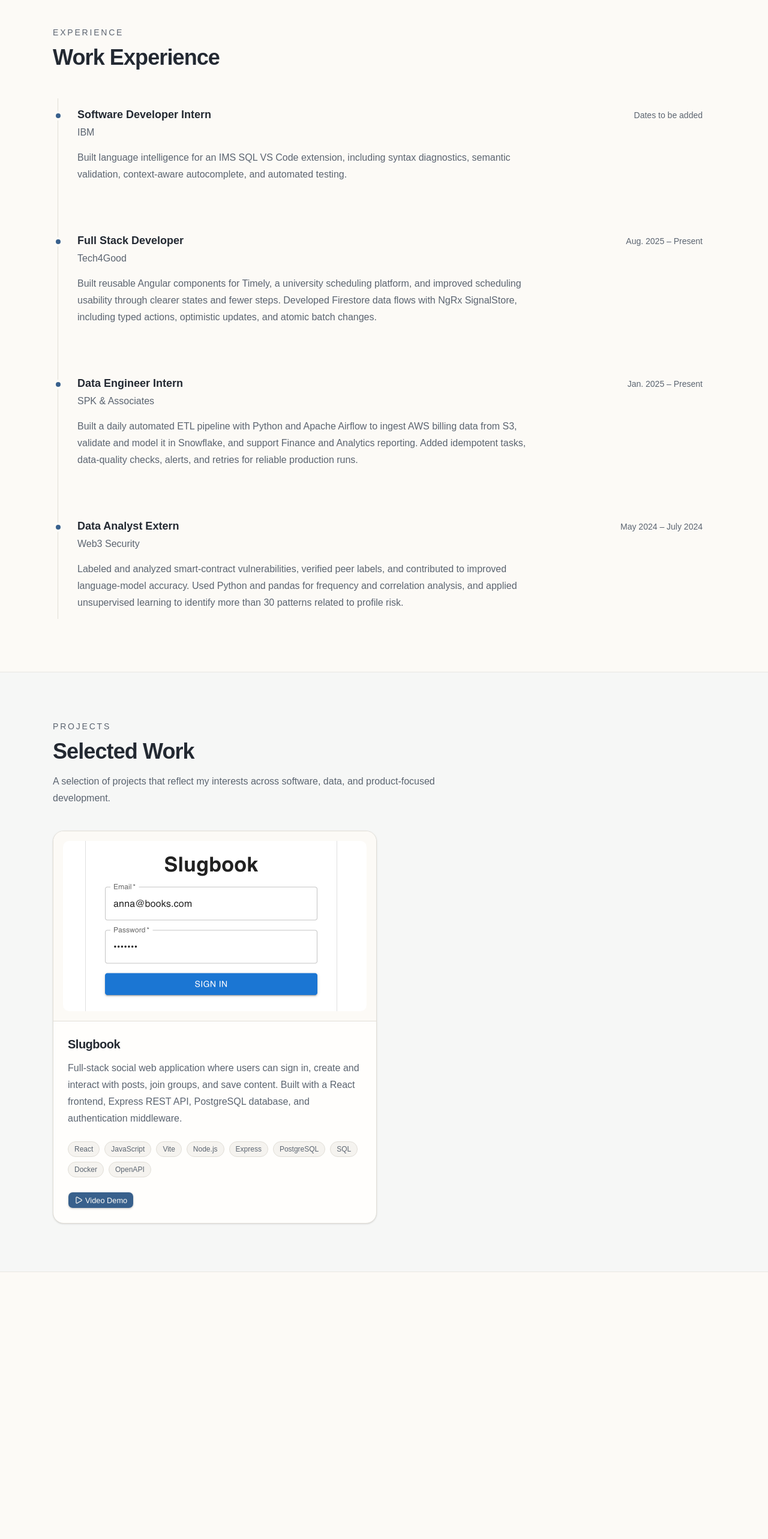
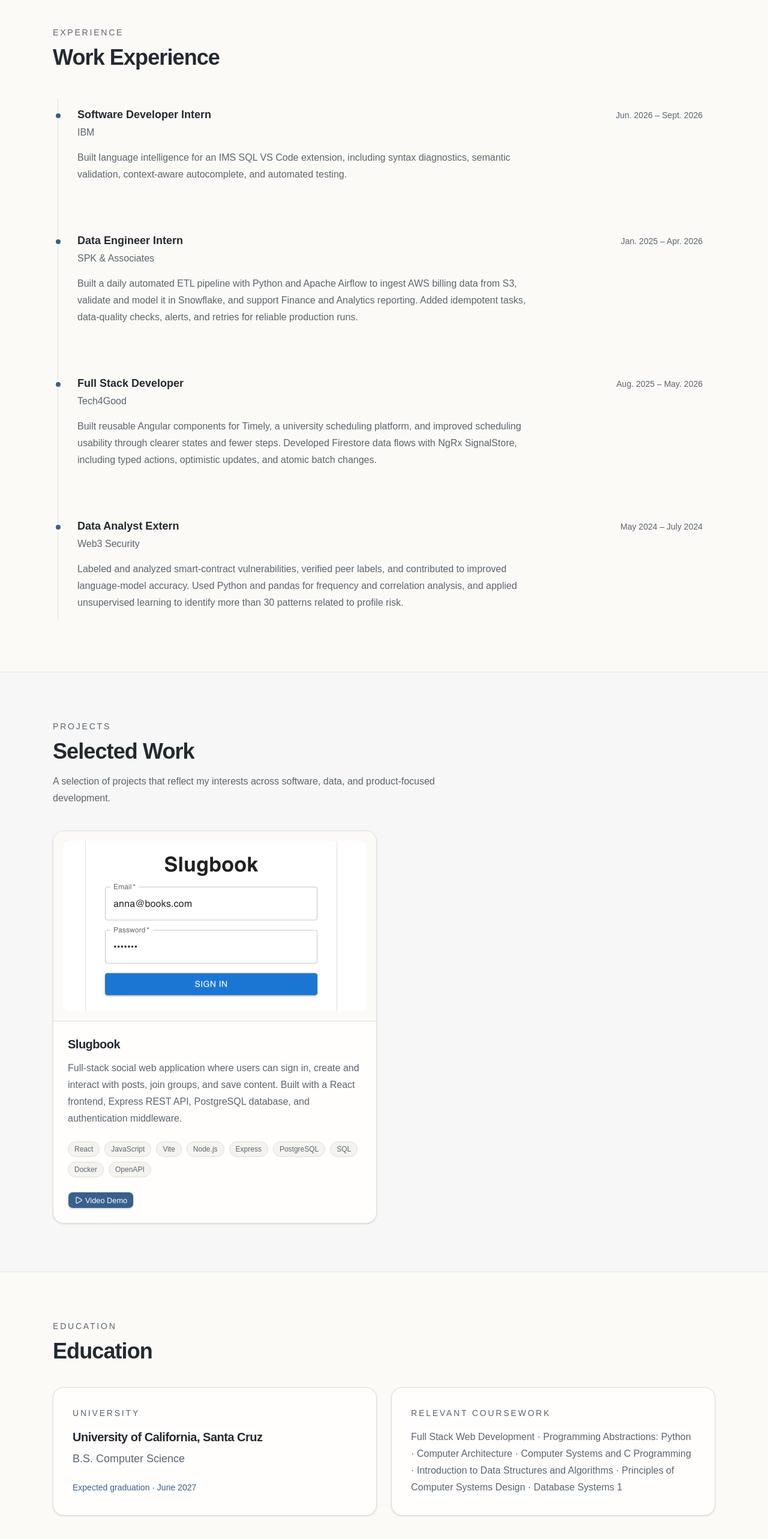
Before and after one commit to annavosk5/personal-website, a React (Vite) app in the folder frontend/: page / in a window 1280 px wide. Shown: the part 1469-4035 px from the top of the page at 60% size. Before the commit the page ends 3590 px from the top, so only its background shows below. Built offline with nearby package versions, Linux system fonts and the light colour scheme.

Commit message:
education

```diff
--- a/frontend/src/components/sections/education-skills/EducationSkillsSection.tsx
+++ b/frontend/src/components/sections/education-skills/EducationSkillsSection.tsx
@@ -1,3 +1,41 @@
 export function EducationSkillsSection() {
-  return <section id="education" />
+  return (
+    <section id="education" className="mx-auto max-w-6xl px-6 py-20">
+      <p className="text-sm font-medium tracking-[0.2em] text-muted-foreground uppercase">
+        Education
+      </p>
+      <h2 className="mt-3 text-3xl font-semibold tracking-tight text-foreground sm:text-4xl">
+        Education
+      </h2>
+
+      <div className="mt-10 grid gap-6 md:grid-cols-2">
+        <article className="rounded-2xl border border-border bg-card p-6 shadow-sm transition-all hover:-translate-y-px hover:shadow-md sm:p-8">
+          <p className="text-sm font-medium tracking-[0.2em] text-muted-foreground uppercase">
+            University
+          </p>
+          <h3 className="mt-4 text-xl font-semibold tracking-tight text-foreground">
+            University of California, Santa Cruz
+          </h3>
+          <p className="mt-2 text-lg text-muted-foreground">
+            B.S. Computer Science
+          </p>
+          <p className="mt-6 text-sm font-medium text-primary">
+            Expected graduation · June 2027
+          </p>
+        </article>
+
+        <article className="rounded-2xl border border-border bg-card p-6 shadow-sm transition-all hover:-translate-y-px hover:shadow-md sm:p-8">
+          <p className="text-sm font-medium tracking-[0.2em] text-muted-foreground uppercase">
+            Relevant Coursework
+          </p>
+          <p className="mt-4 leading-7 text-muted-foreground">
+            Full Stack Web Development · Programming Abstractions: Python · Computer Architecture ·
+            Computer Systems and C Programming · Introduction to Data Structures
+            and Algorithms  · Principles of Computer Systems Design
+             · Database Systems 1
+          </p>
+        </article>
+      </div>
+    </section>
+  )
 }
--- a/frontend/src/components/sections/experience/experienceData.ts
+++ b/frontend/src/components/sections/experience/experienceData.ts
@@ -11,25 +11,25 @@ export const experiences: Experience[] = [
     id: "ibm-software-developer-intern",
     company: "IBM",
     role: "Software Developer Intern",
-    date: "Dates to be added",
+    date: "Jun. 2026 – Sept. 2026",
     description:
       "Built language intelligence for an IMS SQL VS Code extension, including syntax diagnostics, semantic validation, context-aware autocomplete, and automated testing.",
+  },
+  {
+    id: "spk-data-engineer-intern",
+    company: "SPK & Associates",
+    role: "Data Engineer Intern",
+    date: "Jan. 2025 – Apr. 2026",
+    description:
+      "Built a daily automated ETL pipeline with Python and Apache Airflow to ingest AWS billing data from S3, validate and model it in Snowflake, and support Finance and Analytics reporting. Added idempotent tasks, data-quality checks, alerts, and retries for reliable production runs.",
   },
   {
     id: "tech4good-full-stack-developer",
     company: "Tech4Good",
     role: "Full Stack Developer",
-    date: "Aug. 2025 – Present",
+    date: "Aug. 2025 – May. 2026",
     description:
       "Built reusable Angular components for Timely, a university scheduling platform, and improved scheduling usability through clearer states and fewer steps. Developed Firestore data flows with NgRx SignalStore, including typed actions, optimistic updates, and atomic batch changes.",
-  },
-  {
-    id: "spk-data-engineer-intern",
-    company: "SPK & Associates",
-    role: "Data Engineer Intern",
-    date: "Jan. 2025 – Present",
-    description:
-      "Built a daily automated ETL pipeline with Python and Apache Airflow to ingest AWS billing data from S3, validate and model it in Snowflake, and support Finance and Analytics reporting. Added idempotent tasks, data-quality checks, alerts, and retries for reliable production runs.",
   },
   {
     id: "web3-security-data-analyst-externship",
--- a/frontend/src/components/sections/skills/SkillsSection.tsx
+++ b/frontend/src/components/sections/skills/SkillsSection.tsx
@@ -1,3 +1,43 @@
+import { skillCategories } from "./skillsData"
+
 export function SkillsSection() {
-  return <section id="skills" />
+  return (
+    <section id="skills" className="border-y border-border/60 bg-muted/70">
+      <div className="mx-auto max-w-6xl px-6 py-20">
+        <p className="text-sm font-medium tracking-[0.2em] text-muted-foreground uppercase">
+          Skills
+        </p>
+        <h2 className="mt-3 text-3xl font-semibold tracking-tight text-foreground sm:text-4xl">
+          Technical Skills
+        </h2>
+        <p className="mt-4 max-w-2xl leading-7 text-muted-foreground">
+          Technologies and tools I&apos;ve used across software development, data
+          engineering, and analytical work.
+        </p>
+
+        <div className="mt-10 grid gap-5 sm:grid-cols-2 xl:grid-cols-4">
+          {skillCategories.map((category) => (
+            <article
+              key={category.title}
+              className="rounded-2xl border border-border bg-card p-6 shadow-sm transition-all hover:-translate-y-px hover:shadow-md"
+            >
+              <h3 className="text-lg font-semibold tracking-tight text-foreground">
+                {category.title}
+              </h3>
+              <ul className="mt-5 flex flex-wrap gap-2">
+                {category.skills.map((skill) => (
+                  <li
+                    key={skill}
+                    className="rounded-full border border-border bg-muted px-2.5 py-1 text-xs font-medium text-muted-foreground"
+                  >
+                    {skill}
+                  </li>
+                ))}
+              </ul>
+            </article>
+          ))}
+        </div>
+      </div>
+    </section>
+  )
 }
--- /dev/null
+++ b/frontend/src/components/sections/skills/skillsData.ts
@@ -0,0 +1,23 @@
+export type SkillCategory = {
+  title: string
+  skills: string[]
+}
+
+export const skillCategories: SkillCategory[] = [
+  {
+    title: "Software Development",
+    skills: ["Python", "Java", "C", "C++", "TypeScript", "Angular"],
+  },
+  {
+    title: "Data & Analytics",
+    skills: ["SQL", "Snowflake", "ETL", "Data Quality"],
+  },
+  {
+    title: "Cloud & Data Engineering",
+    skills: ["AWS", "Apache Airflow", "Automation"],
+  },
+  {
+    title: "Tools",
+    skills: ["Git", "Bash", "Docker", "Unit Testing"],
+  },
+]
```
